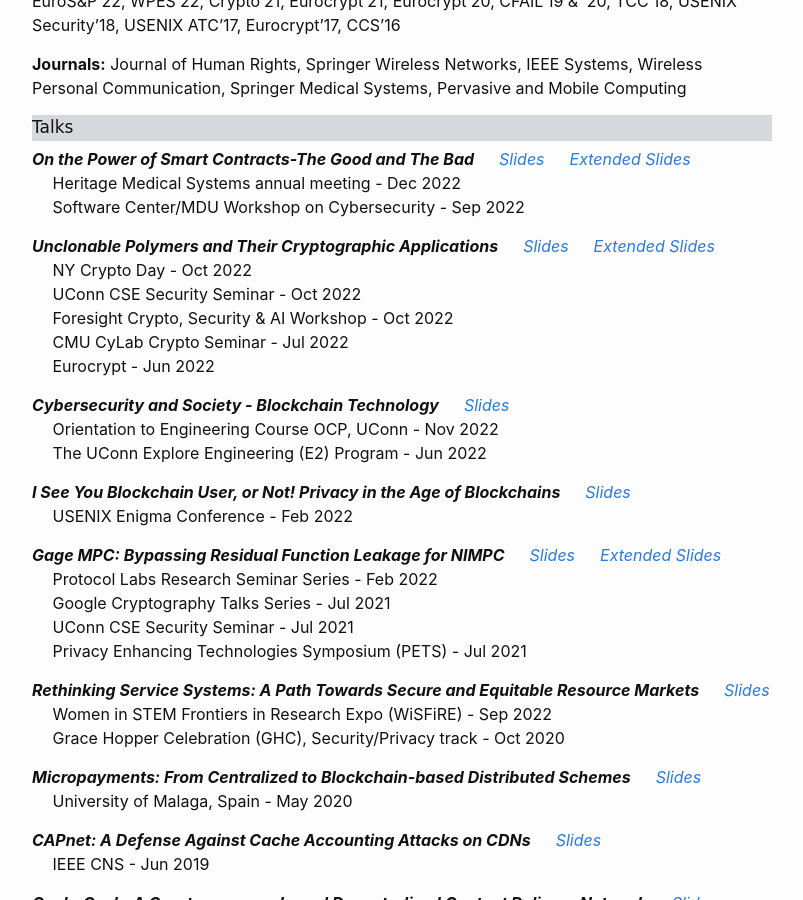
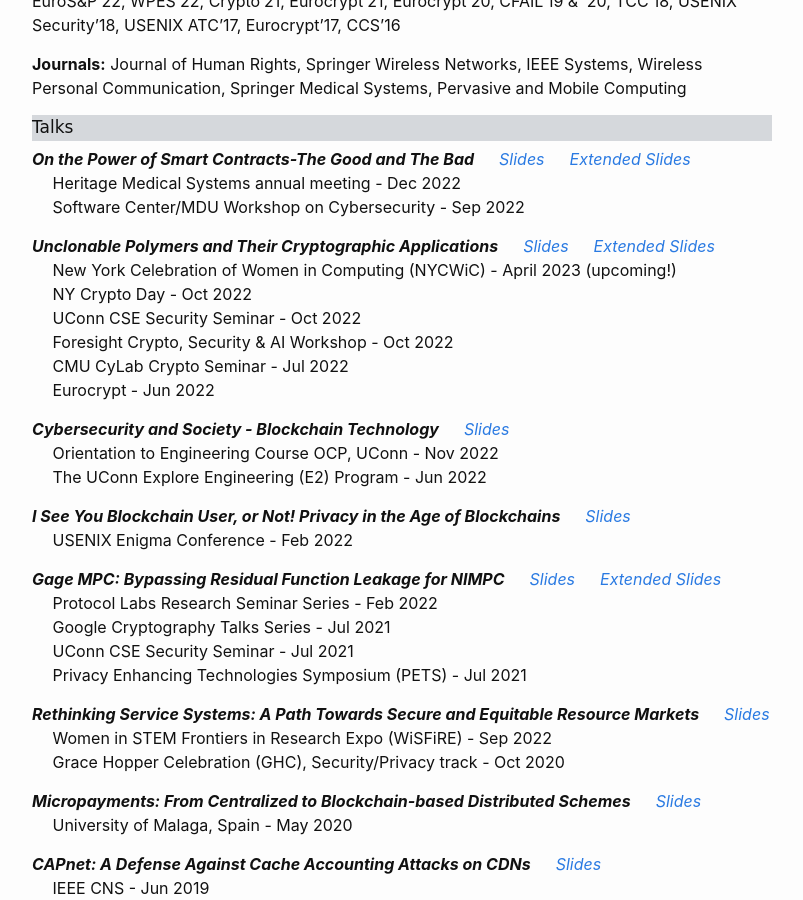
Before and after one commit to GhadaAlmashaqbeh/GhadaAlmashaqbeh.github.io, a Jekyll site: the page built from 03-talks.md, in a window 1280 px wide and 900 px high, scrolled down 728 px. Shown: the whole window, without its empty margins (238-1041 px from the left). Built offline with Jekyll 4.4.1, drawn with Linux system fonts in a browser that asks for light colours.

Commit message:
update talks

```diff
--- a/03-talks.md
+++ b/03-talks.md
@@ -44,6 +44,7 @@
 &emsp; Software Center/MDU Workshop on Cybersecurity - Sep 2022
 
 ***Unclonable Polymers and Their Cryptographic Applications*** &emsp; [_Slides_](../slides/eurocrypt22.pdf) &emsp; [_Extended Slides_](../slides/ediblecrypto-ext.pdf) <br/>
+&emsp; New York Celebration of Women in Computing (NYCWiC) - April 2023 (upcoming!) <br/>
 &emsp; NY Crypto Day - Oct 2022 <br/>
 &emsp; UConn CSE Security Seminar - Oct 2022 <br/>
 &emsp; Foresight Crypto, Security & AI Workshop - Oct 2022 <br/>
```
